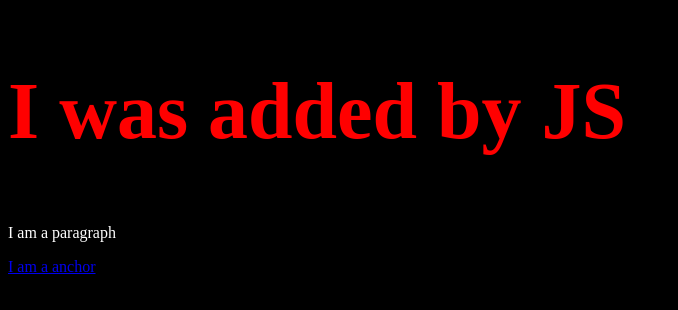
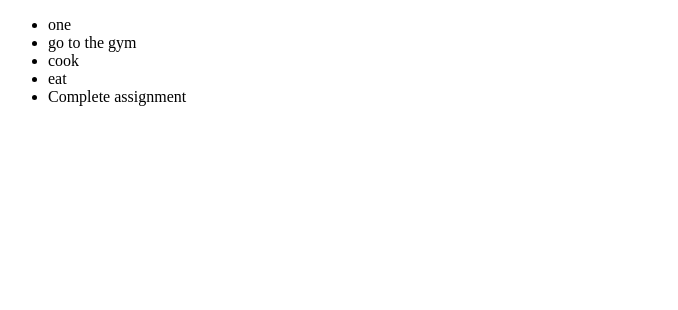
Before and after one commit to VarunChoudhary7/Full-stack-repo, a plain HTML site: page index.html in a window 1280 px wide. Shown: the whole page, without its empty margins (0-678 px from the left). Drawn offline with Linux system fonts and the light colour scheme.

Commit message:
JS-2 4th

```diff
--- a/app.js
+++ b/app.js
@@ -1,18 +1,18 @@
-var heading = document.getElementById("heading")
-var body = document.querySelector("body")
+var list = document.querySelector("ul")
 
+console.log(list)
 
-console.log(heading)
+var arr = ["go to the gym", "cook", "eat"]
 
-heading.innerHTML = "I was added by JS"
-heading.style = "color:red;font-size:5rem"
+arr.push("Complete  assignment")
 
-heading.classList.add("five")
-heading.classList.remove("one")
-
-
-
-console.log(heading.classList)
-
-body.classList.add("dark")
-// body.classList.remove("dark")
+for (var i = 0; i < arr.length; i++) {
+    var element = document.createElement("li")
+    var textNode = document.createTextNode(arr[i])
+    // console.log(arr[i]);
+    // console.log(textNode)
+    // console.log(element)
+    element.appendChild(textNode)
+    // console.log(element)
+    list.appendChild(element)
+}
--- a/index.html
+++ b/index.html
@@ -9,12 +9,9 @@
 </head>
 
 <body>
-
-    <h2 class="one two three four" id="heading">I am a heading</h2>
-    <p class="para">I am a paragraph</p>
-    <a href="#" class="para">I am a anchor</a>
-
-
+    <ul>
+        <li>one</li>
+    </ul>
 
 
 
```
